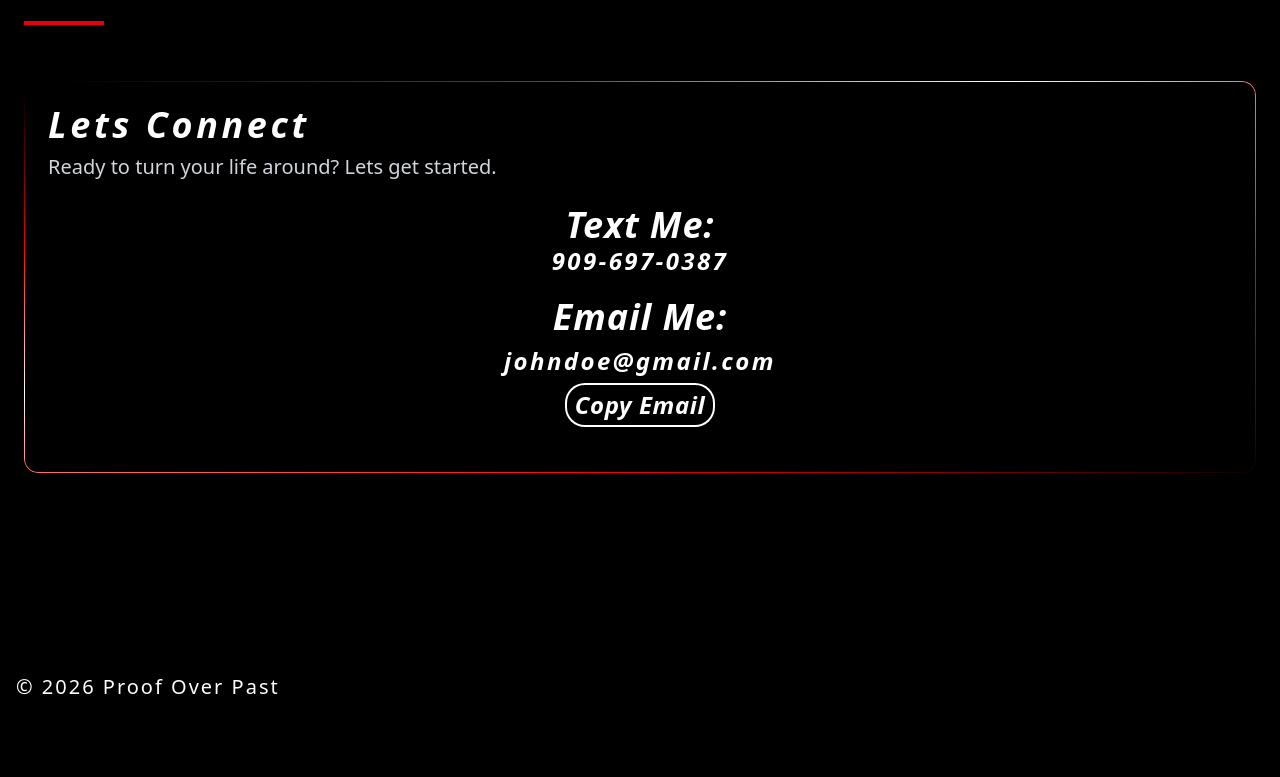
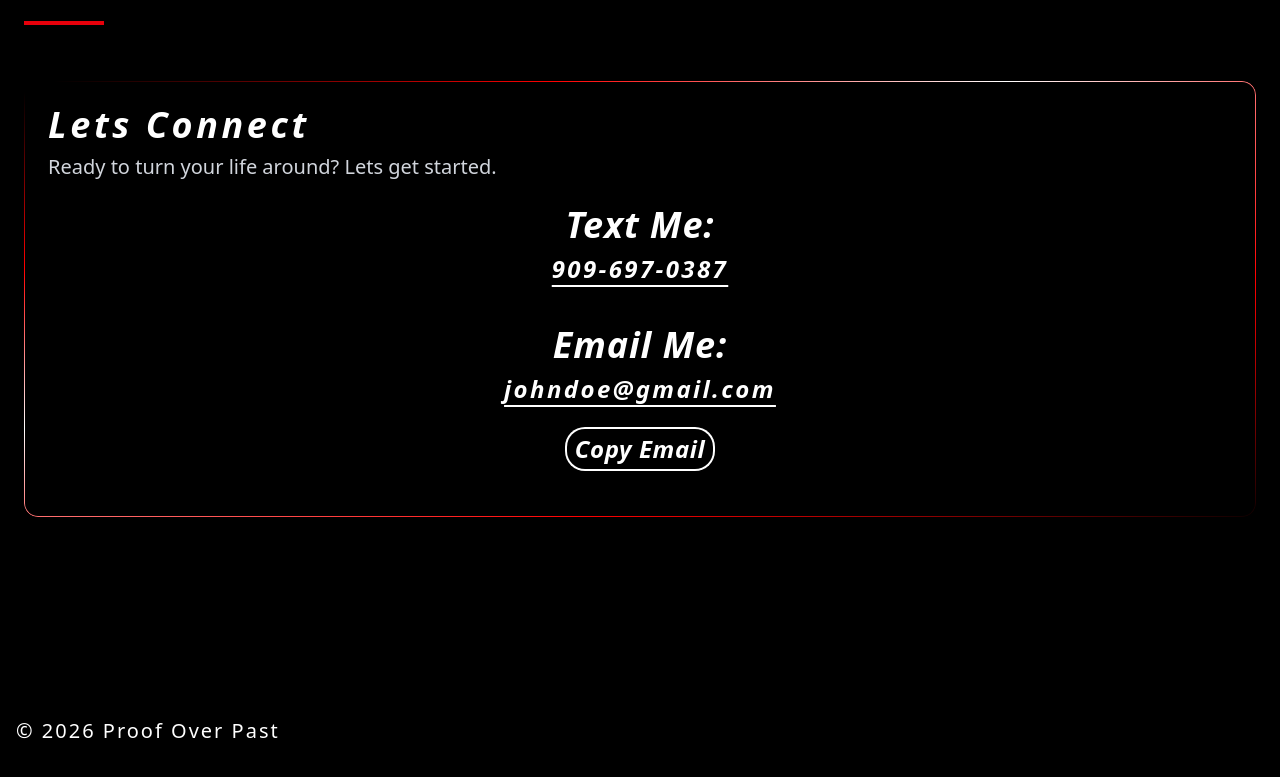
Before and after one commit to Supa999/ProofOverPastLandingPage, a Next.js app: page / in a window 1280 px wide. Shown: the part 2519-3296 px from the top of the page. Before the commit the page ends 3260 px from the top, so only its background shows below. Built offline with nearby package versions, Linux system fonts and the light colour scheme.

Commit message:
Added additional styling to CTASection

```diff
--- a/app/components/CTASection.tsx
+++ b/app/components/CTASection.tsx
@@ -40,15 +40,15 @@ export default function CTASection() {
           </CardDescription>
         </CardHeader>
         <CardContent>
-          <address className="flex flex-col items-center justify-center gap-5">
-            <div className="flex flex-col items-center">
+          <address className="flex flex-col items-center justify-center gap-10">
+            <div className="flex flex-col items-center gap-2">
               <h3 className="text-4xl font-bold tracking-wide">Text Me:</h3>
-              <a href="sms:+19096970387" className="text-2xl font-bold tracking-widest" >909-697-0387</a>
+              <a href="sms:+19096970387" className="text-2xl font-bold tracking-widest underline underline-offset-7" >909-697-0387</a>
             </div>
             <div className="flex flex-col items-center gap-2">
               <h3 className="text-4xl font-bold tracking-wide">Email Me:</h3>
-              <a href="mailto:kevinasteele@icloud.com" className="text-2xl font-bold tracking-widest">johndoe@gmail.com</a>
-              <button className="text-2xl ring-2 rounded-2xl px-2 py-1 font-bold tracking-wide" onClick={() => copyEmail()}>Copy Email</button>
+              <a href="mailto:kevinasteele@icloud.com" className="text-2xl font-bold tracking-widest underline underline-offset-7">johndoe@gmail.com</a>
+              <button className="text-2xl ring-2 rounded-2xl px-2 py-1 font-bold tracking-wide mt-4" onClick={() => copyEmail()}>Copy Email</button>
             </div>
           </address>
         </CardContent>
```
